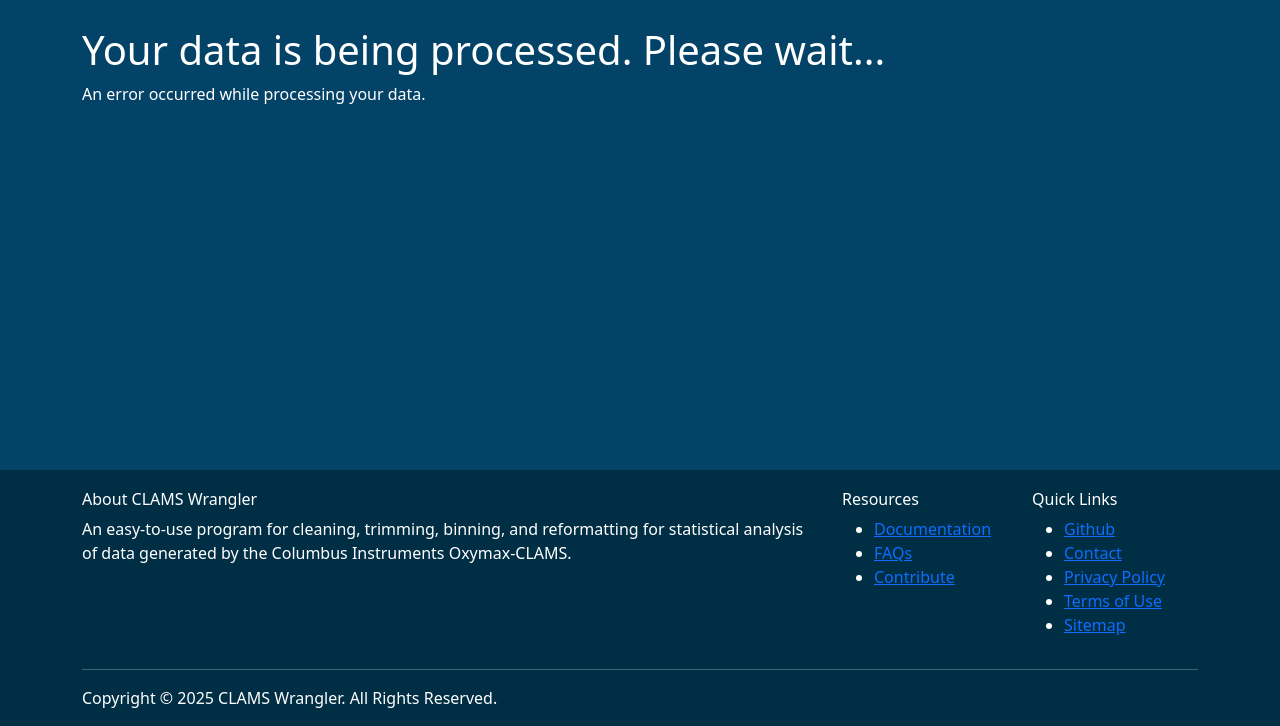
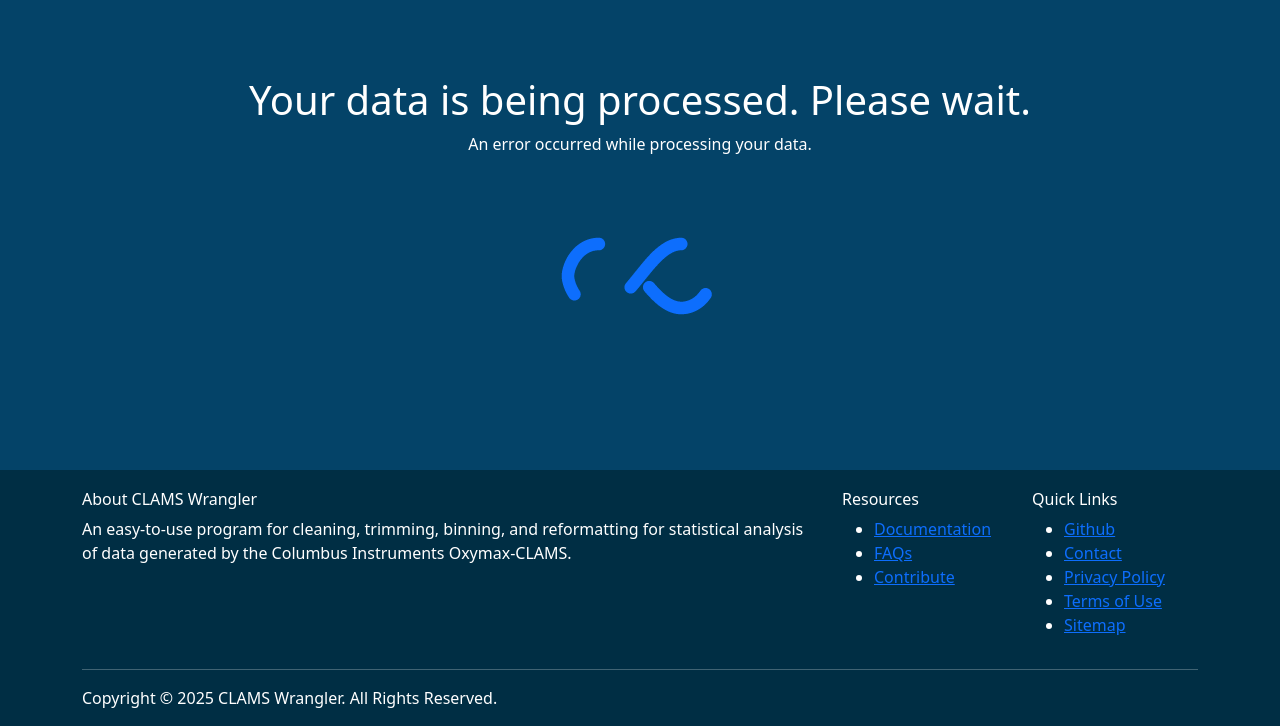
Before and after one commit to PistilliLab/CLAMSwrangler-web, a Django app: template templates/processing.html in a window 1280 px wide. Shown: the part 74-800 px from the top of the page. Run offline with Django 5.2, Linux system fonts and the light colour scheme; the template is opened without the code that fills it, so the values that code supplies are empty; parts of the project's set-up code (start-up, migrations or seed data) failed here and were passed over; some libraries are stand-ins or nearby versions.

Commit message:
Added animation to processing page. Centered processing and download pages.

```diff
--- a/templates/processing.html
+++ b/templates/processing.html
@@ -2,12 +2,29 @@
 <html lang="en">
 
 {% extends 'base.html' %}
+{% load static %}
 
 {% block content %}
+<style>
+    /* Center the content */
+    .centered {
+        text-align: center;
+        margin: 50px auto;
+    }
+    /* Style the loading gif */
+    .loading-gif {
+        width: 200px; /* Adjust size as needed */
+        display: block;
+        margin: 20px auto;
+    }
+</style>
 
 <body>
-    <h1>Your data is being processed. Please wait...</h1>
-    <p id="status">Processing...</p>
+    <div class="centered">
+        <h1>Your data is being processed. Please wait.</h1>
+        <p id="status">Processing...</p>
+        <img class="loading-gif" src="{% static 'images/Infinity@1x-1.0s-200px-200px.gif' %}" alt="Processing animation">
+    </div>
 
     <script>
         function pollTaskStatus(taskId) {
@@ -32,7 +49,6 @@
                 });
         }
 
-
         document.addEventListener('DOMContentLoaded', function() {
             let taskId = '{{ task_id }}';
             pollTaskStatus(taskId);
```
Also changed, not shown: templates/download.html (+14 -4 lines), static/images/Infinity@1x-1.0s-200px-200px.gif (added).
